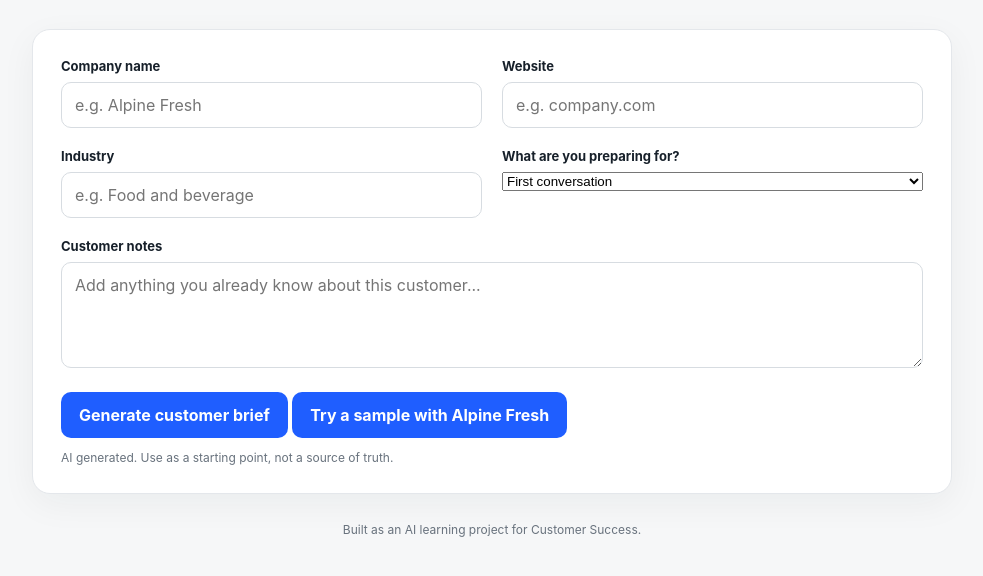
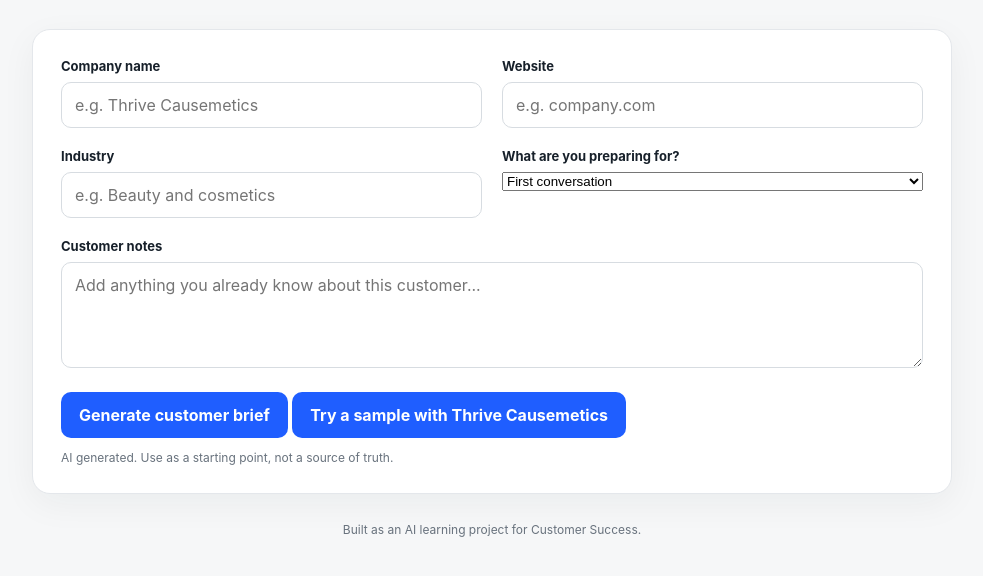
Before and after one commit to tarennejohnston-web/customer-context, a website: page index.html in a window 1280 px wide. Shown: the part 190-766 px from the top of the page, without its empty margins (148-1131 px from the left). Drawn offline with Linux system fonts and the light colour scheme.

Commit message:
Update demo labels to Thrive Causemetics

```diff
--- a/index.html
+++ b/index.html
@@ -18,7 +18,7 @@
       <div class="form-grid">
         <label>
           <span>Company name</span>
-          <input id="company" placeholder="e.g. Alpine Fresh">
+          <input id="company" placeholder="e.g. Thrive Causemetics">
         </label>
         <label>
           <span>Website</span>
@@ -26,7 +26,7 @@
         </label>
         <label>
           <span>Industry</span>
-          <input id="industry" placeholder="e.g. Food and beverage">
+          <input id="industry" placeholder="e.g. Beauty and cosmetics">
         </label>
         <label>
           <span>What are you preparing for?</span>
@@ -47,7 +47,7 @@
         </label>
       </div>
       <button id="generate">Generate customer brief</button>
-      <button id="demoSample" class="secondary-button">Try a sample with Alpine Fresh</button>
+      <button id="demoSample" class="secondary-button">Try a sample with Thrive Causemetics</button>
       <p class="hint">AI generated. Use as a starting point, not a source of truth.</p>
     </section>
 
```
